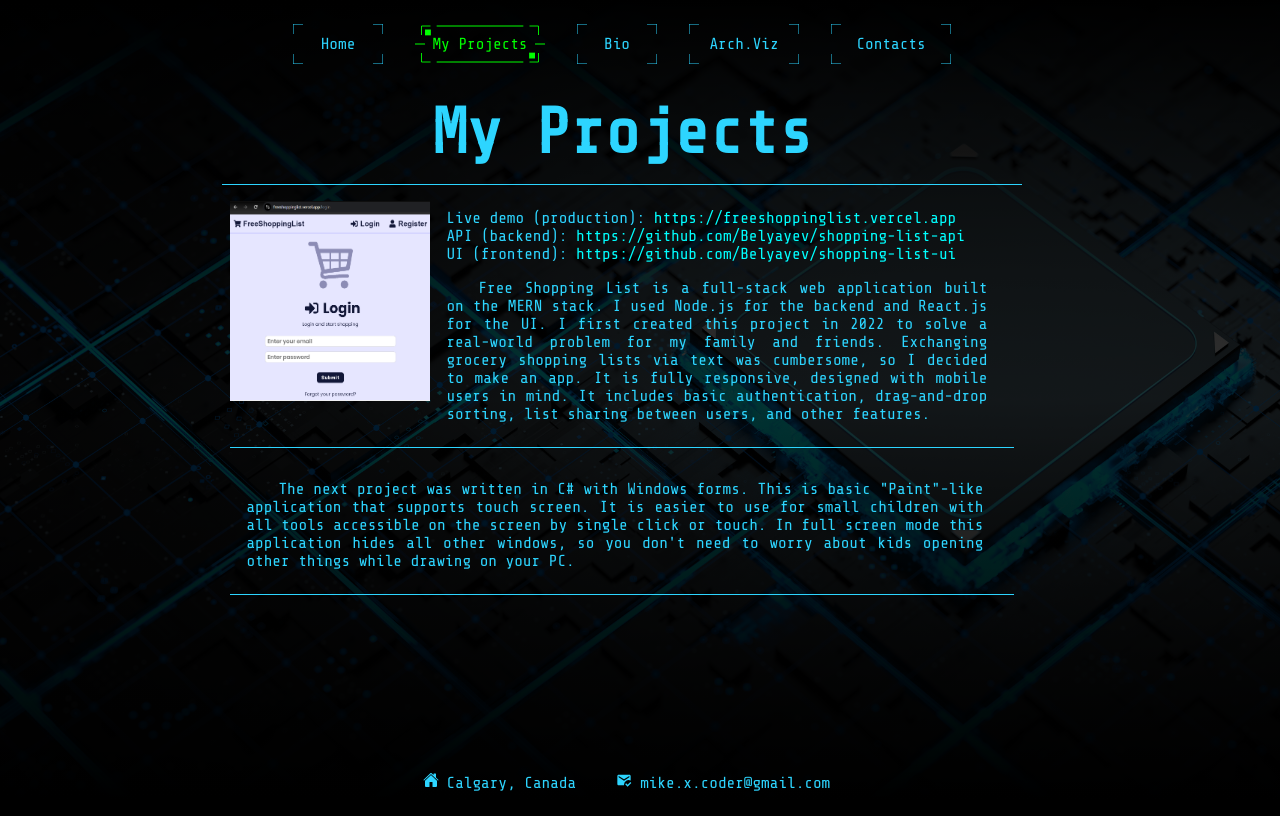
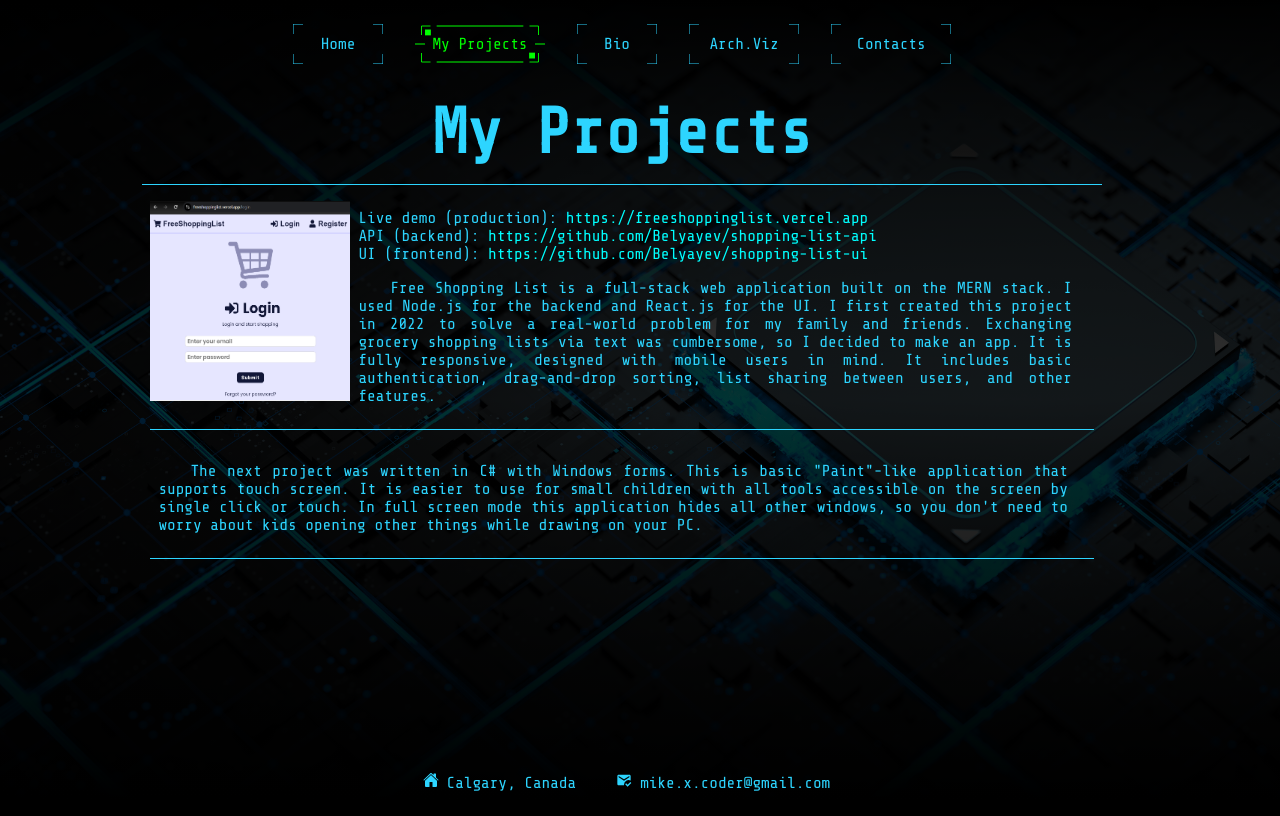
Before and after one commit to Belyayev/portfolio, a React (Create React App) app: page /projects in a window 1280 px wide. Built offline with nearby package versions, Linux system fonts and the light colour scheme.

Commit message:
updated css

```diff
--- a/src/App.css
+++ b/src/App.css
@@ -49,6 +49,7 @@ main {
   margin-top: 1rem;
   grid-area: main;
   justify-self: center;
+  max-width: 100vw;
 }
 
 a {
@@ -104,8 +105,7 @@ p {
 .project-text {
   width: 100%;
   text-align: left;
-  padding: 0.5rem;
-  margin: 0 0.5rem;
+  margin: 0.5rem;
 }
 
 .archviz {
@@ -176,8 +176,17 @@ footer {
     height: calc(var(--vh, 1vh) * 100);
     max-width: 96%;
   }
+  .main {
+    max-width: 100vw;
+  }
+
   .home {
     width: 98%;
+  }
+
+  .project-item {
+    display: flex;
+    flex-direction: column;
   }
 
   p {
@@ -203,7 +212,13 @@ footer {
       "footer footer footer" min-content / 1fr 1fr 1fr;
     height: calc(var(--vh, 1vh) * 100);
   }
-  .archviz {
+  main {
+    width: 40rem;
+    max-width: 100vw;
+  }
+  .project-item {
+    display: flex;
+    flex-direction: column;
   }
   .small-menu {
     width: 4.5rem;
@@ -225,7 +240,12 @@ footer {
       ". . footer footer footer footer . ." min-content;
   }
   main {
-    width: 40rem;
+    width: 50rem;
+    max-width: 100vw;
+  }
+  .project-item {
+    display: flex;
+    flex-direction: row;
   }
   .large-menu {
     display: block;
@@ -288,7 +308,7 @@ footer {
 
 @media screen and (min-width: 1200px) {
   main {
-    width: 50rem;
+    width: 60rem;
   }
   .jumbo-font {
     font-size: 2.6rem;
```
